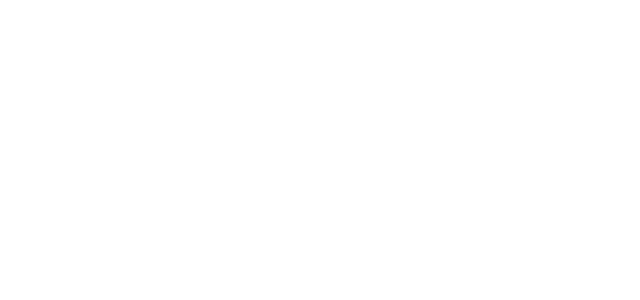
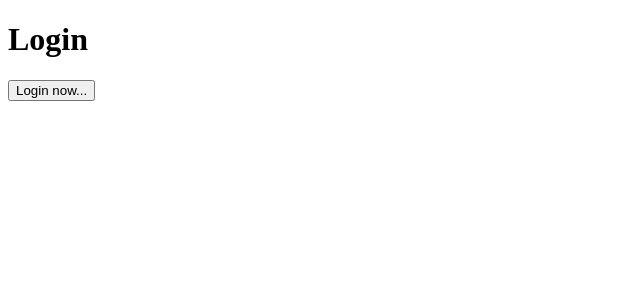
Before and after one commit to GitHubGW/instagram-frontend, a React (Create React App) app: page / in a window 1280 px wide. Shown: the top 300 px of the page, without its empty margins (0-640 px from the left). Built offline with nearby package versions, Linux system fonts and the light colour scheme.

Commit message:
Local state management using Reactive Variables

```diff
--- a/src/App.tsx
+++ b/src/App.tsx
@@ -1,5 +1,21 @@
+import { useReactiveVar } from "@apollo/client";
+import { BrowserRouter, Routes, Route } from "react-router-dom";
+import { isLoggedInVar } from "./apollo";
+import Home from "./pages/Home";
+import Login from "./pages/Login";
+import NotFound from "./pages/NotFound";
+
 const App = () => {
-  return <div></div>;
+  const isLoggedIn = useReactiveVar(isLoggedInVar);
+
+  return (
+    <BrowserRouter>
+      <Routes>
+        <Route path="/" element={isLoggedIn === true ? <Home /> : <Login />} />
+        <Route path="/*" element={<NotFound />} />
+      </Routes>
+    </BrowserRouter>
+  );
 };
 
 export default App;
--- /dev/null
+++ b/src/apollo.ts
@@ -0,0 +1,3 @@
+import { makeVar } from "@apollo/client";
+
+export const isLoggedInVar = makeVar<boolean>(false);
--- /dev/null
+++ b/src/pages/Home.tsx
@@ -0,0 +1,13 @@
+import { isLoggedInVar } from "../apollo";
+
+const Home = () => {
+  console.log("cc");
+  return (
+    <div>
+      <h1>Home</h1>
+      <button onClick={() => isLoggedInVar(false)}>Logout now...</button>
+    </div>
+  );
+};
+
+export default Home;
--- /dev/null
+++ b/src/pages/Login.tsx
@@ -0,0 +1,14 @@
+import { isLoggedInVar } from "../apollo";
+
+const Login = () => {
+  console.log("bb");
+
+  return (
+    <div>
+      <h1>Login</h1>
+      <button onClick={() => isLoggedInVar(true)}>Login now...</button>
+    </div>
+  );
+};
+
+export default Login;
--- /dev/null
+++ b/src/pages/NotFound.tsx
@@ -0,0 +1,5 @@
+const NotFound = () => {
+  return <h1>NotFound</h1>;
+};
+
+export default NotFound;
```
